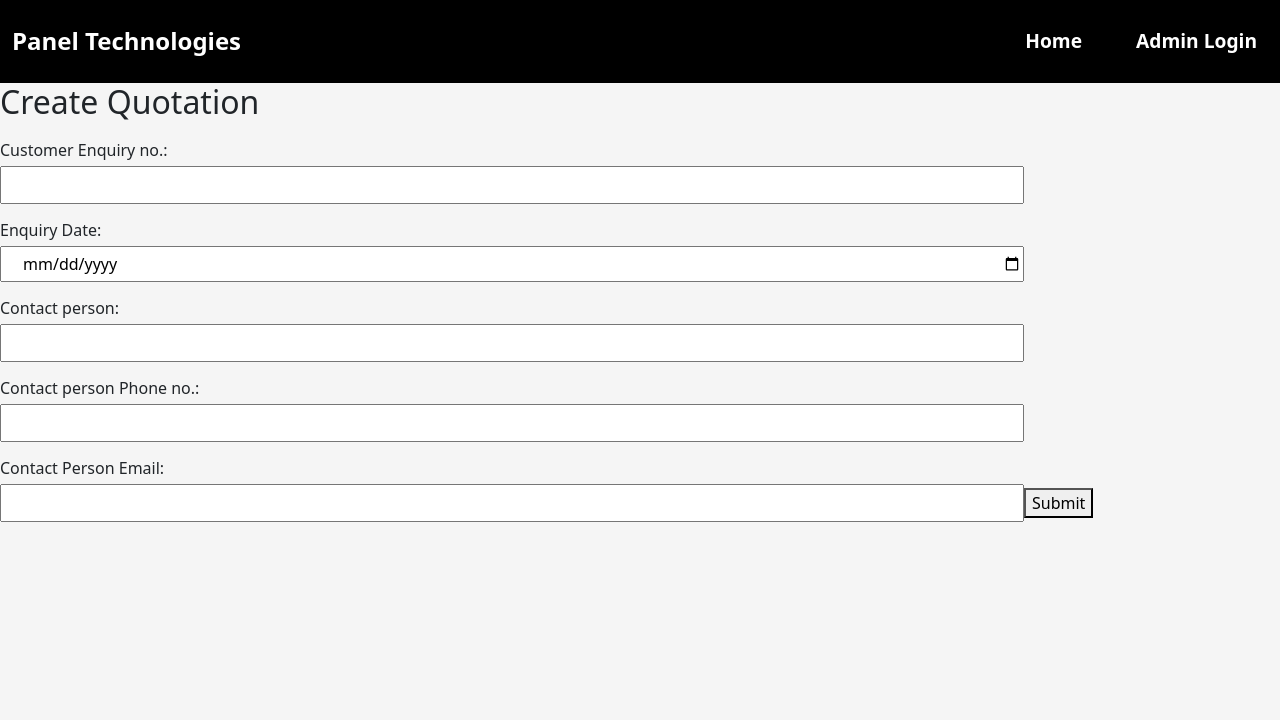
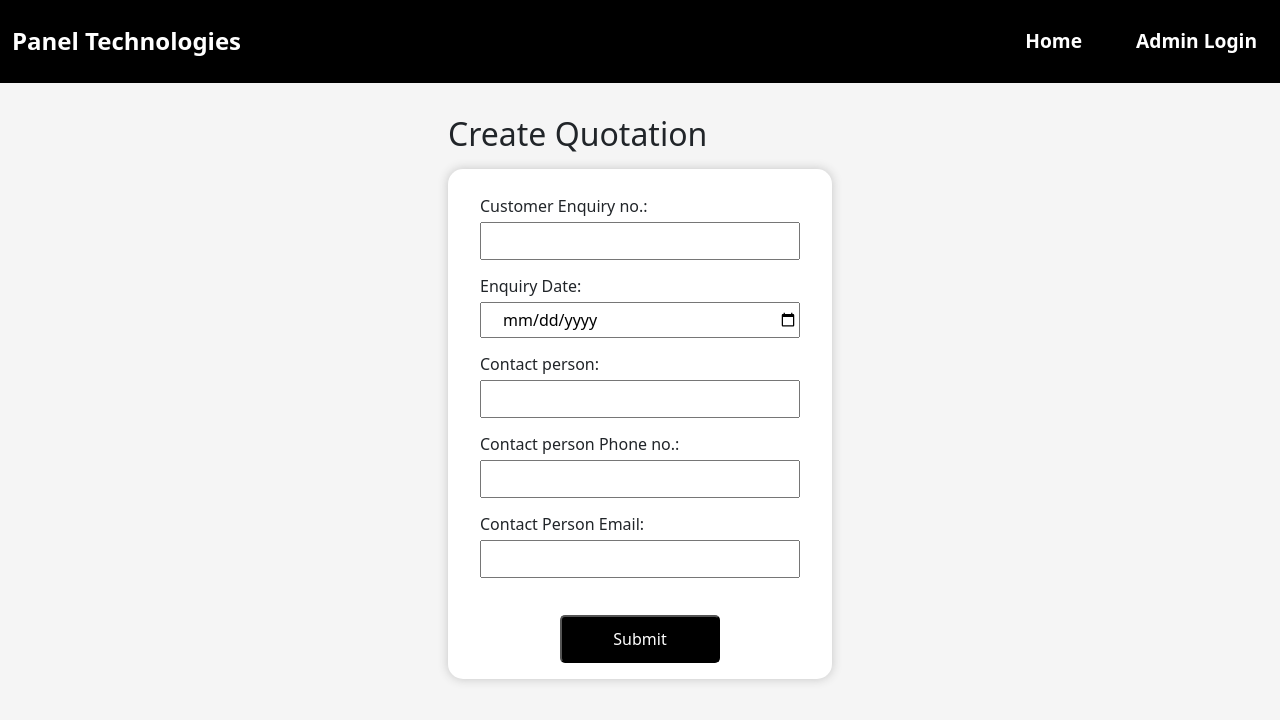
Before and after one commit to rushish/panelTech, a React (Vite) app: page /create-quotation in a window 1280 px wide. Shown: the top 720 px of the page. Built offline with nearby package versions, Linux system fonts and the light colour scheme.

Commit message:
New Changes

```diff
--- a/src/App.css
+++ b/src/App.css
@@ -3,8 +3,27 @@
    background-color: #F5F5F5 !important;
  }
 
+ input[type=submit],
+ input[type=button],
+ button {
+   background-color: black;
+   color: white;
+ }
+
+ /* Chrome, Safari, Edge, Opera */
+ input::-webkit-outer-spin-button,
+ input::-webkit-inner-spin-button {
+   -webkit-appearance: none;
+   margin: 0;
+ }
+
+ /* Firefox */
+ input[type=number] {
+   -moz-appearance: textfield;
+ }
+
  * a:hover {
-   color: red !important;
+   color: #ea2e2e !important;
  }
 
  .bg-body-tertiary {
--- a/src/Forms/QuotationForm.jsx
+++ b/src/Forms/QuotationForm.jsx
@@ -21,7 +21,7 @@ function Form() {
     };
 
     return (
-        <form onSubmit={handleSubmit}>
+        <form className='quot-form' onSubmit={handleSubmit}>
             <label>
                 Customer Enquiry no.:
                 <input type="number" name='enquiryno' value={formData.enquiryno} onChange={handleChange} />
@@ -42,6 +42,7 @@ function Form() {
                 Contact Person Email:
                 <input type="email" name='contactpersonemail' value={formData.contactpersonemail} onChange={handleChange} />
             </label>
+            <br />
             <button type="submit">Submit</button>
         </form>
     );
--- a/src/Pages/AddClients.jsx
+++ b/src/Pages/AddClients.jsx
@@ -61,6 +61,7 @@ const AddClients = () => {
                     Fax No :
                     <input type="number" name='faxno' value={addClients.faxno} onChange={handleChange} />
                 </label>
+                <br />
                 <button type="submit">Submit</button>
             </form>
         </div>
--- a/src/Pages/CreateQuotation.jsx
+++ b/src/Pages/CreateQuotation.jsx
@@ -3,7 +3,7 @@ import Form from "../Forms/QuotationForm";
 
 function CreateQuotation() {
     return (
-        <div>
+        <div className='quot-wrapper'>
             <h2>Create Quotation</h2>
             <Form />
         </div>
--- a/src/assets/Styles/createquotation.css
+++ b/src/assets/Styles/createquotation.css
@@ -0,0 +1,31 @@
+button {
+    width: 50%;
+    padding: 10px 15px;
+    margin: auto;
+    margin-top: 2rem;
+    display: block;
+    border-radius: 5px;
+}
+
+button:hover {
+    background-color: rgb(72, 72, 72);
+}
+
+.quot-wrapper {
+    width: 30%;
+    height: 100vh;
+    margin: auto;
+    margin-top: 2rem;
+}
+
+.quot-form {
+    background-color: white;
+    box-shadow: 0 0 10px 1px rgb(204, 204, 204);
+    padding: 1rem 2rem;
+    margin-top: 1rem;
+    border-radius: 15px;
+}
+
+label {
+    width: 100% !important;
+}
```
